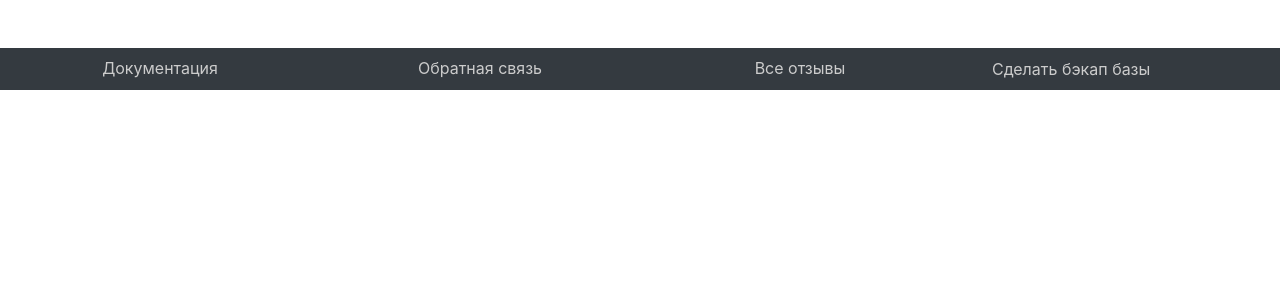
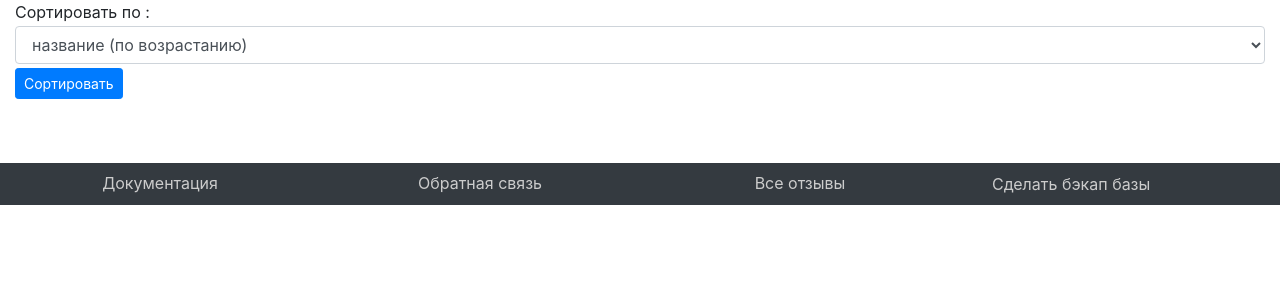
Before and after one commit to igoremin/db_work, a Django app: page /1/objects/type/EQ/ in a window 1280 px wide. Shown: the part 56-356 px from the top of the page. Run offline with Django 3.2, Linux system fonts and the light colour scheme; a user stored in the database is signed in; tables that the repository leaves empty hold one stand-in row (values such as "Sample post"); some libraries are stand-ins or nearby versions.

Commit message:
Добавил форму для выбора значения сортировки

```diff
--- a/db_site/templates/db_site/objects_list.html
+++ b/db_site/templates/db_site/objects_list.html
@@ -10,7 +10,6 @@
         <a class="btn btn-outline-secondary mb-3" href="{% url 'category_update_form_url' lab=current_lab.slug slug=cat_slug %}" role="button">Редактировать категорию</a>
 {#        <a class="btn btn-outline-danger mb-3" href="#" role="button">Удалить категорию</a>#}
     {% endif %}
-
     {% if type == 'category_page' %}
         {% if base_objects %}
             <h2>Базовые единицы</h2>
@@ -30,6 +29,22 @@
         {% endif %}
 
     {% endif %}
+
+    <div>
+        <form method="get">
+            <label for="select_sorted">Сортировать по : </label>
+            <select id="select_sorted" class="form-control" name="sort">
+                <option value="name_lower">название (по возрастанию)</option>
+                <option value="-name_lower">название (по убыванию)</option>
+                <option value="price">стоимость (по возрастанию)</option>
+                <option value="-price">стоимость (по убыванию)</option>
+                <option value="amount">количество (по возрастанию)</option>
+                <option value="-amount">количество (по убыванию)</option>
+            </select>
+            <button type="submit" class="btn btn-sm btn-primary btn-raised mt-1 mb-3">Сортировать</button>
+        </form>
+    </div>
+
 
     {% if big_objects %}
         <h3>{% if category == 'all' %} Составное оборудование
@@ -93,7 +108,7 @@
                 <ul class="pagination pagination-sm mb-0">
                     {% if prev_url %}
                         <li class="page-item">
-                            <a class="page-link" href="?page=1">Начало</a>
+                            <a class="page-link" href="?page=1{{ old_prefix }}">Начало</a>
                         </li>
                     {% endif %}
 
@@ -106,7 +121,7 @@
                         {% elif n > page_object.number|add:-3 and n < page_object.number|add:3 %}
 
                             <li class="page-item">
-                                <a class="page-link" href="?page={{ n }}">{{ n }}</a>
+                                <a class="page-link" href="?page={{ n }}{{ old_prefix }}">{{ n }}</a>
                             </li>
 
                         {% endif %}
@@ -114,7 +129,7 @@
 
                     {% if next_url %}
                         <li class="page-item">
-                            <a class="page-link" href="{{ last_url }}">Конец</a>
+                            <a class="page-link" href="{{ last_url }}{{ old_prefix }}">Конец</a>
                         </li>
                     {% endif %}
                 </ul>
@@ -122,11 +137,11 @@
 
         {% endif %}
 
-        <table class="table table-hover table-bordered">
+        <table class="table table-hover table-bordered" id="simple_objects_table">
             <thead>
                 <tr class="text-center">
                     <th scope="col">#</th>
-                    <th scope="col" style="width: 30%">Название</th>
+                    <th scope="col" style="width: 30%"> Название</th>
                     <th scope="col" style="width: 15%">Инв. номер</th>
                     <th scope="col" style="width: 15%">Код справочника</th>
                     <th scope="col">Всего</th>
@@ -169,7 +184,7 @@
                 <ul class="pagination pagination-sm mb-0">
                     {% if prev_url %}
                         <li class="page-item">
-                            <a class="page-link" href="?page=1">Начало</a>
+                            <a class="page-link" href="?page=1{{ old_prefix }}">Начало</a>
                         </li>
                     {% endif %}
 
@@ -182,7 +197,7 @@
                         {% elif n > page_object.number|add:-3 and n < page_object.number|add:3 %}
 
                             <li class="page-item">
-                                <a class="page-link" href="?page={{ n }}">{{ n }}</a>
+                                <a class="page-link" href="?page={{ n }}{{ old_prefix }}">{{ n }}</a>
                             </li>
 
                         {% endif %}
@@ -190,7 +205,7 @@
 
                     {% if next_url %}
                         <li class="page-item">
-                            <a class="page-link" href="{{ last_url }}">Конец</a>
+                            <a class="page-link" href="{{ last_url }}{{ old_prefix }}">Конец</a>
                         </li>
                     {% endif %}
                 </ul>
@@ -309,4 +324,6 @@
         {% endif %}
     {% endif %}
 
+    <input id="old_sorted_prefix" type="hidden" name="old_sorted" value="{{ old_prefix }}">
+
 {% endblock %}
```
